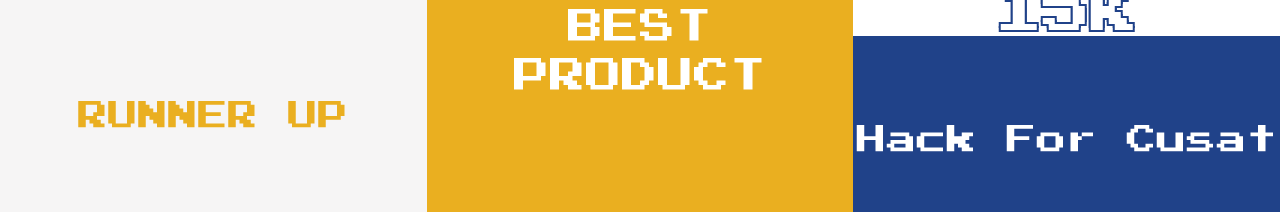
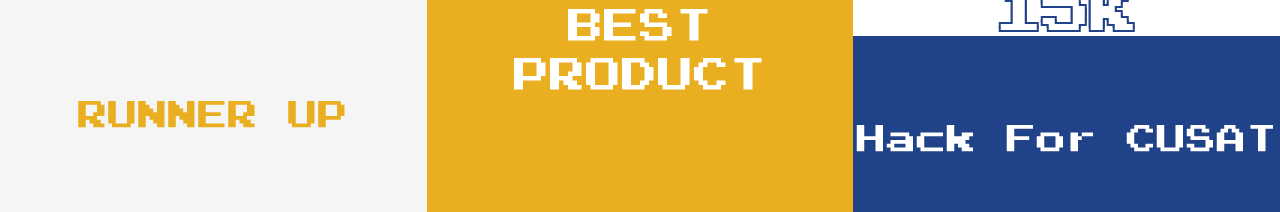
Before and after one commit to Make-a-Ton/make-a-ton-2024, a Next.js app: page / in a window 1280 px wide. Shown: the part 2980-3192 px from the top of the page. Built offline with nearby package versions, Linux system fonts and the light colour scheme; a web font is replaced by a local one.

Commit message:
font cap

```diff
--- a/src/sections/Prizes/Prizes.jsx
+++ b/src/sections/Prizes/Prizes.jsx
@@ -187,7 +187,7 @@ const Prizes = () => {
               </p>
               <div className=" bg-customBlue flex items-center justify-center h-52 ">
                 <p className="font-press-start text-white md:text-3xl text-2xl  whitespace-wrap md:whitespace-normal  md:rotate-0 -rotate-90">
-                  Hack For Cusat
+                  Hack For CUSAT
                 </p>
                 {/* <span className="tooltiptext font-press-start bg-customBlue py-5 md:text-2xl text-sm ml-1 whitespace-normal">
                   Announcing Soon
```
